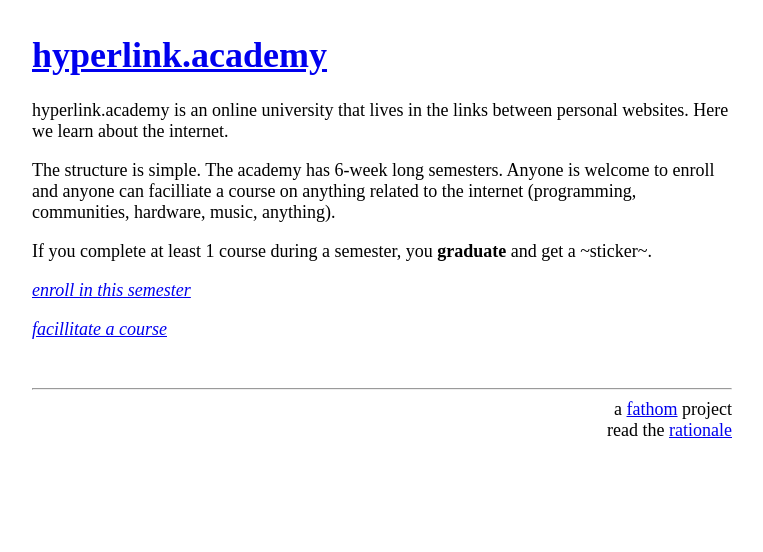
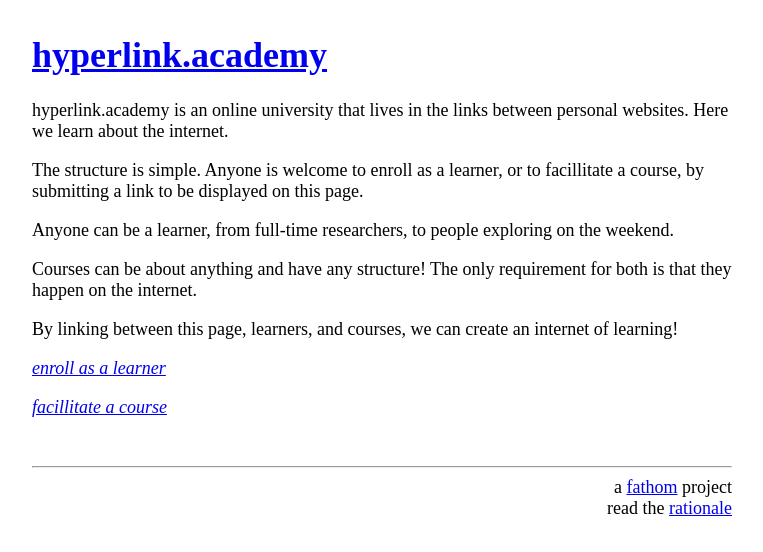
Before and after one commit to Werewolf17/hyperlink-academy-app, a Next.js app: page /intro in a window 1280 px wide. Shown: the top 552 px of the page, without its empty margins (258-1021 px from the left). Built offline with nearby package versions, Linux system fonts and the light colour scheme.

Commit message:
update copy

```diff
--- a/pages/intro.mdx
+++ b/pages/intro.mdx
@@ -1,13 +1,18 @@
 hyperlink.academy is an online university that lives in the links between
 personal websites. Here we learn about the internet.
 
-The structure is simple. The academy has 6-week long semesters. Anyone is
-welcome to enroll and anyone can facilliate a course on anything related to the
-internet (programming, communities, hardware, music, anything).
+The structure is simple. Anyone is welcome to enroll as a learner, or to
+facillitate a course, by submitting a link to be displayed on this page.
 
-If you complete at least 1 course during a semester, you **graduate** and get a
-~sticker~.
+Anyone can be a learner, from full-time researchers, to people exploring on the
+weekend.
 
-_[enroll in this semester](/enrolling)_
+Courses can be about anything and have any structure! The only requirement for
+both is that they happen on the internet.
+
+By linking between this page, learners, and courses, we can create an internet
+of learning!
+
+_[enroll as a learner](/enrolling)_
 
 _[facillitate a course](/facillitating)_
```
